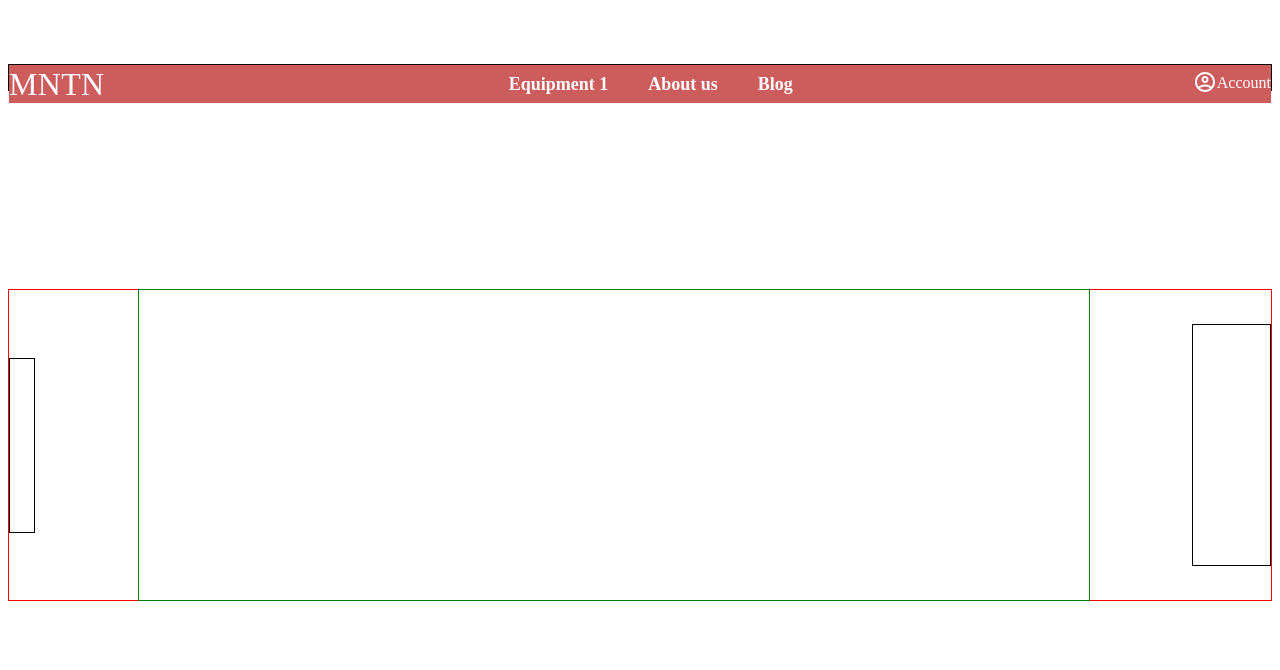
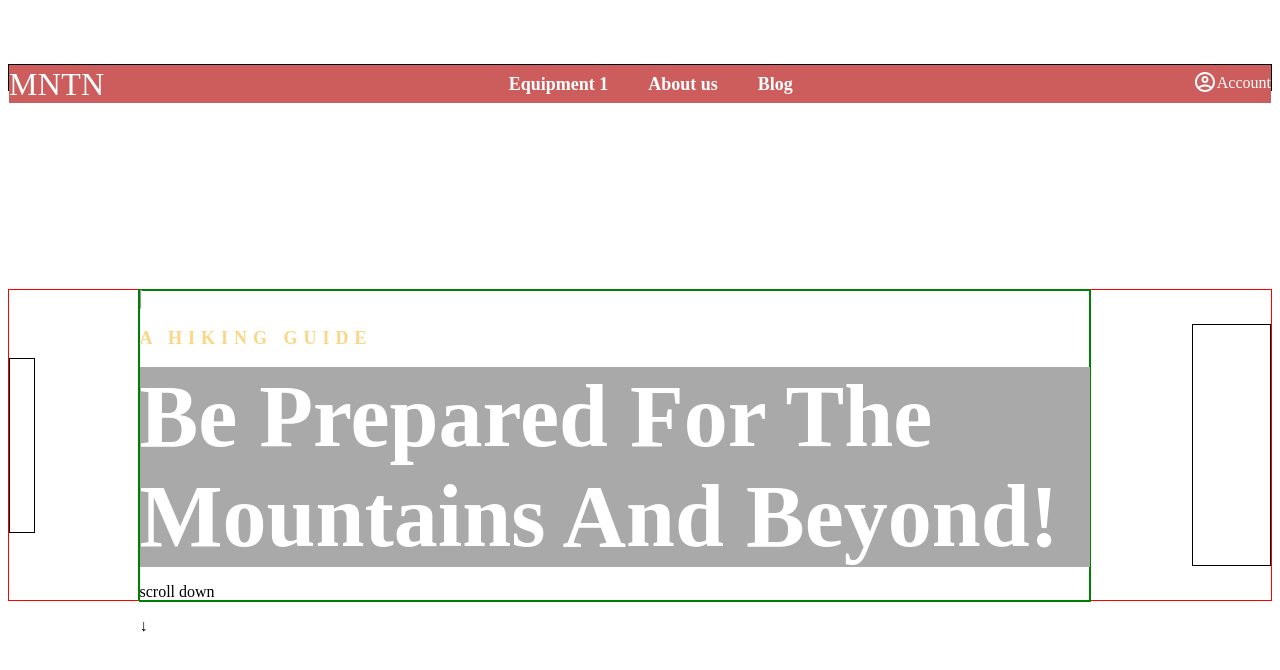
Before and after one commit to IgorLazar94/TravelSite, a Nuxt app: page /basicMurckupPage in a window 1280 px wide. Shown: the top 670 px of the page. Built offline with nearby package versions, Linux system fonts and the light colour scheme.

Commit message:
add main beyond mountains

```diff
--- a/components/Button.vue
+++ b/components/Button.vue
@@ -10,7 +10,7 @@
   </div>
 </template>
 
-<style lang='scss'>
+<style lang="scss">
 .button-main {
 }
 .button-wrapper {
--- /dev/null
+++ b/components/MountainsBeyond.vue
@@ -0,0 +1,88 @@
+<template>
+  <div class="mountins-beyond__main-title">
+    <div class="hiking-guide__wrapper">
+      <div class="hiking-guide__line">
+        <hr class="hr-line" />
+      </div>
+      <div class="hiking-guide__text-after-line">
+        <p>A Hiking guide</p>
+      </div>
+    </div>
+    <div class="be-prepared__main">
+      <div class="be-prepared__wrapper">
+        <div class="be-prepared__text">
+          Be prepared for the Mountains and beyond!
+        </div>
+      </div>
+    </div>
+    <div class="scroll-down__main">
+      <div class="scroll-down__text">
+        <p>scroll down</p>
+      </div>
+      <div class="scroll-down__symbol">&#8595;</div>
+    </div>
+  </div>
+</template>
+<script>
+export default {};
+</script>
+
+<style lang="scss">
+.mountins-beyond {
+  &__main-title {
+  }
+}
+.hiking-guide {
+  &__wrapper {
+  }
+
+  &__line {
+    .hr-line {
+      display: inline;
+      color: #fbd784;
+      width: 72px;
+      height: 2px;
+      size: 2px;
+      transform: rotate(90deg);
+    }
+  }
+
+  &__text-after-line {
+    // font-family: Gilroy;
+    display: inline;
+    color: #fbd784;
+    font-weight: 800;
+    font-size: 18px;
+    line-height: 22px;
+    letter-spacing: 6px;
+    text-transform: uppercase;
+    margin-bottom: 32px;
+  }
+}
+.be-prepared {
+  &__main {
+    background-color: darkgrey;
+  }
+
+  &__wrapper {
+  }
+
+  &__text {
+    font-weight: 600;
+    font-size: 88px;
+    line-height: 100px;
+    text-transform: capitalize;
+    color: #fff;
+  }
+}
+.scroll-down {
+  &__main {
+  }
+
+  &__text {
+  }
+
+  &__symbol {
+  }
+}
+</style>
--- a/pages/basicMurckupPage.vue
+++ b/pages/basicMurckupPage.vue
@@ -5,7 +5,9 @@
     </div>
     <div class="mountins-beyond__main-block">
       <div class="mountins-beyond__main-block-social"></div>
-      <div class="mountins-beyond__main-title"></div>
+      <div class="mountins-beyond__main-title">
+        <MountainsBeyond> </MountainsBeyond>
+      </div>
       <div class="mountins-beyond__main-pagination"></div>
     </div>
     <div class="mountins-beyond__firs-section"></div>
```
